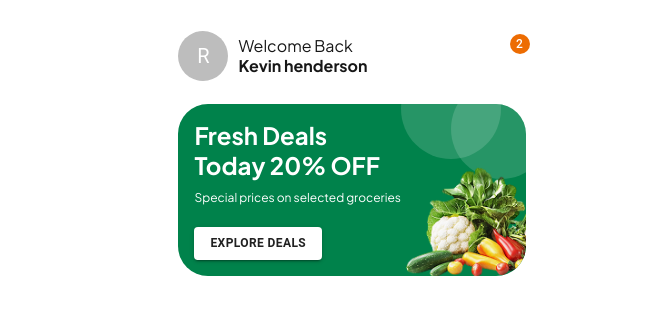
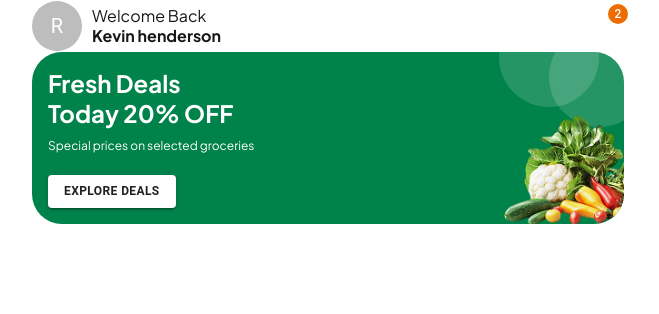
Before and after one commit to sobol4156/grofresh, a Next.js app: page / in a window 1280 px wide. Shown: the top 314 px of the page, without its empty margins (312-971 px from the left). Built offline with nearby package versions, Linux system fonts and the light colour scheme; some icons are missing.

Commit message:
fix: fix container

```diff
--- a/src/pages/_document.tsx
+++ b/src/pages/_document.tsx
@@ -12,7 +12,7 @@ export default function Document() {
         rel="stylesheet"
       />
     </Head>
-    <body className="antialiased mt-[30px]">
+    <body className="antialiased mt-[30px] w-full">
       <Main />
       <NextScript />
     </body>
--- a/src/styles/globals.css
+++ b/src/styles/globals.css
@@ -32,14 +32,13 @@ body {
   background: var(--background);
   color: var(--foreground);
   font-family: "Plus Jakarta Sans", sans-serif;
-  display: flex;
-  align-items: center;
-  flex-direction: column;
+  margin: 0;
 }
 
 .container {
-  margin-left: 24px;
-  margin-right: 24px;
+  margin: 0 auto;
+  padding-left: 24px;
+  padding-right: 24px;
   max-width: 640px;
 }
 
```
